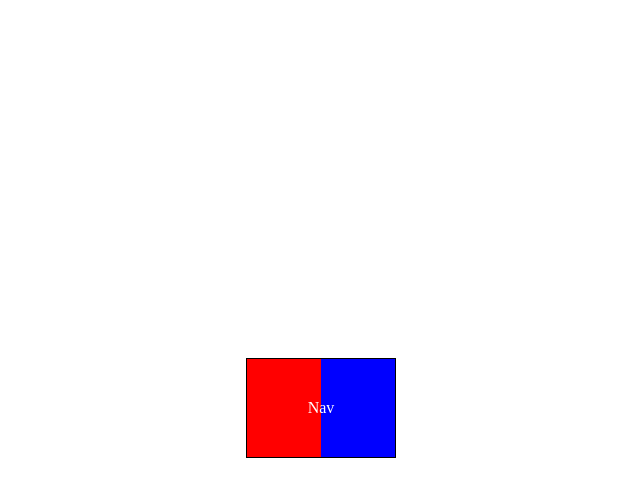
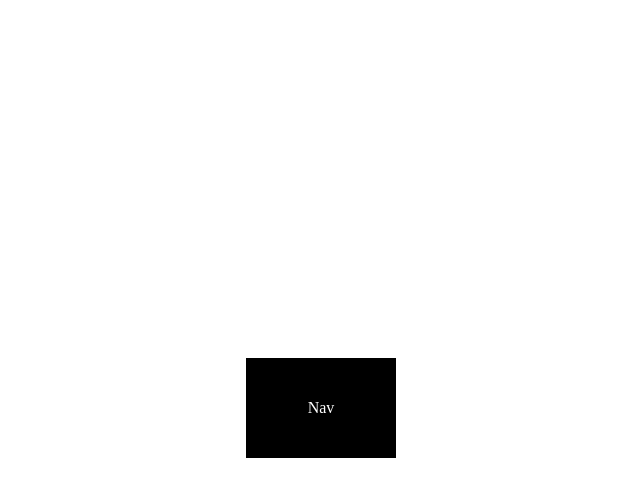
Before and after one commit to yiyujin/effects, a plain HTML site: page highlight/index.html in a window 1280 px wide. In both pictures the pointer is over the element "Nav". Shown: the whole page, without its empty margins (319-959 px from the left). Drawn offline with Linux system fonts and the light colour scheme.

Commit message:
add final ver

```diff
--- a/highlight/index.html
+++ b/highlight/index.html
@@ -7,7 +7,7 @@
     <title>Document</title>
 </head>
 <body>
-    <div class = "navLink">
+    <div class = "nav">
         <p>Nav</p>
     </div>
 </body>
--- a/highlight/style.css
+++ b/highlight/style.css
@@ -7,13 +7,14 @@ body {
     align-items: center;
 }
 
-.navLink {
+.nav {
     width : 100px;
     height : 50px;
     padding : 24px;
 
     text-align: center;
 
+    background-size : 200%;
     border : 1px solid black;
 
     color : black;
@@ -28,7 +29,25 @@ body {
     }
 }
 
-.navLink:hover {
-    background-image: linear-gradient(to right, red 50%, blue 50%);
+@keyframes dehighlight {
+    from {
+        background-position: 100%;
+    }
+    to {
+        background-position: 0%;
+    }
+}
+
+.nav:hover {
+    background-image: linear-gradient(to right, black 50%, transparent 50%);
+    animation-name: highlight;
+    animation-duration: 0.75s;
     color: white;
 }
+
+.nav:not(:hover) {
+    background-image: linear-gradient(to right, transparent 50%, black 50%);
+    animation-name: dehighlight;
+    animation-duration: 0.75s;
+    color: black;
+}
```
